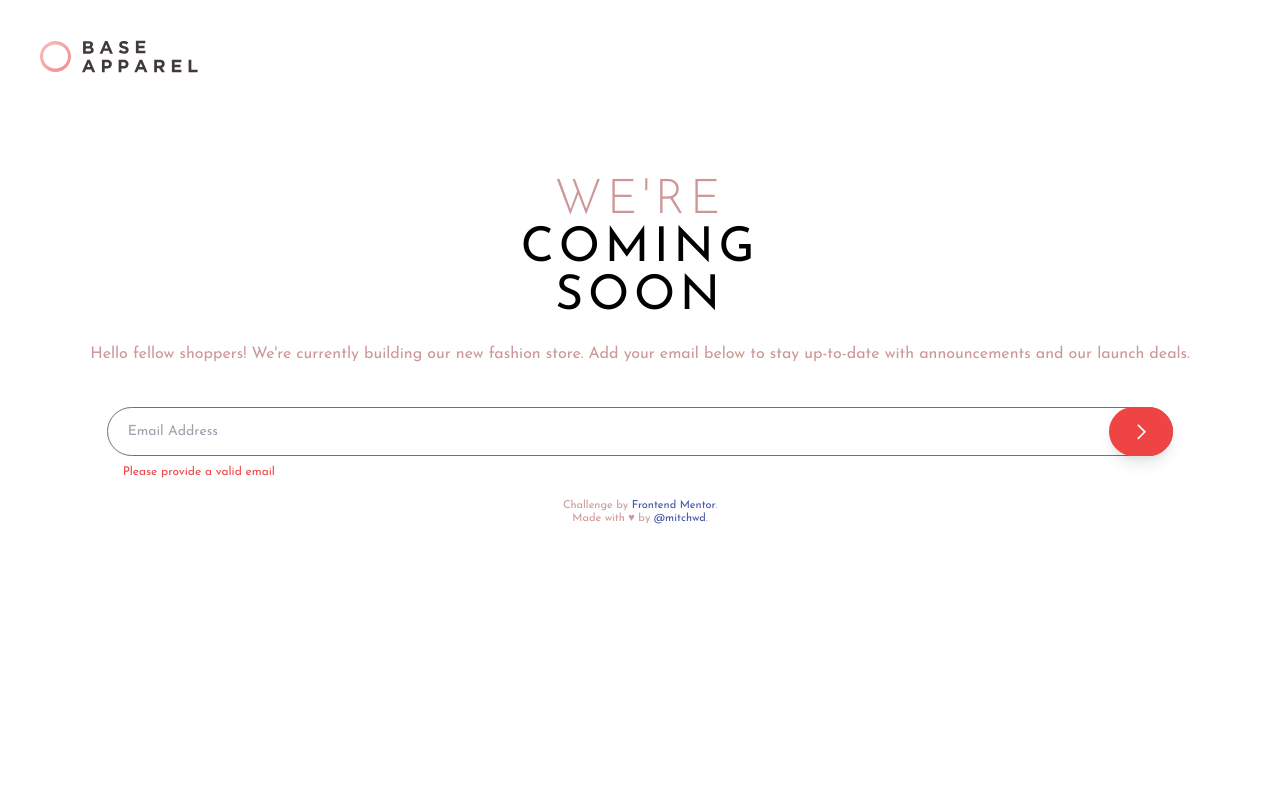
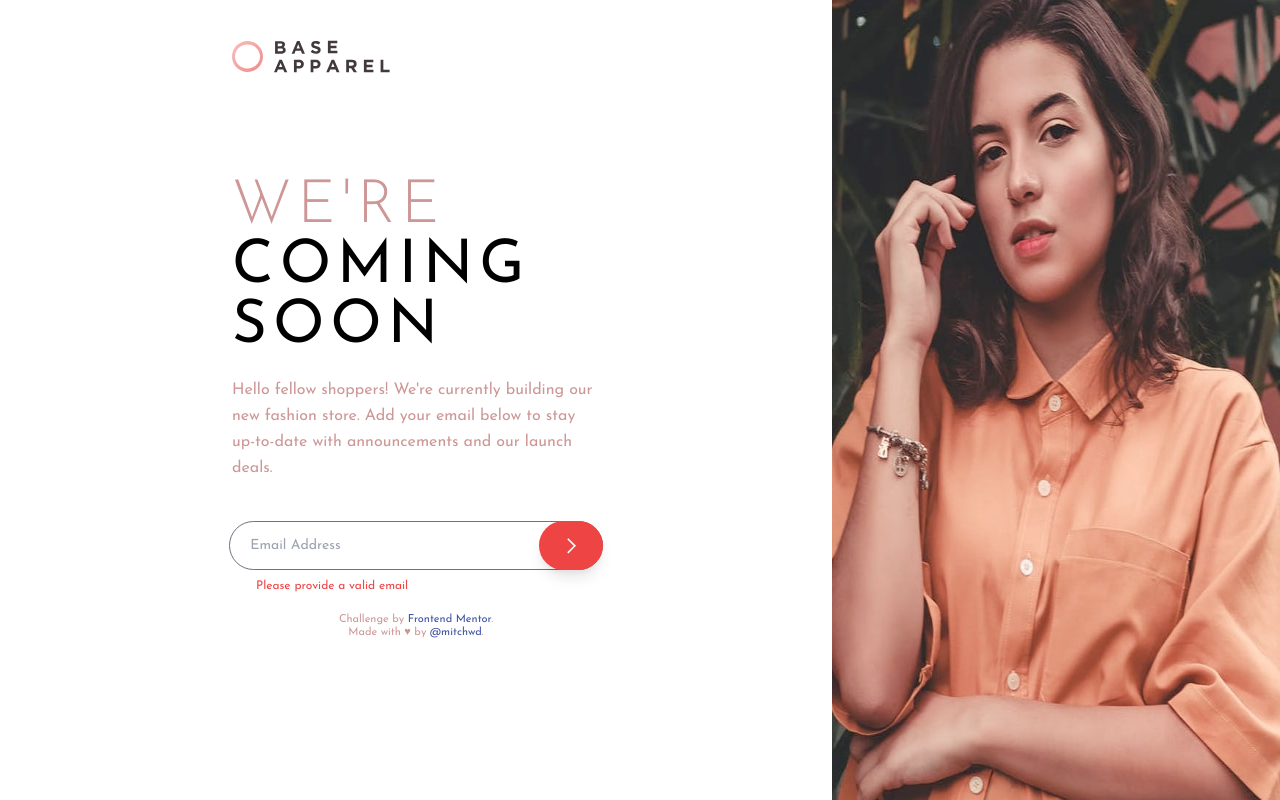
Before and after one commit to mitchwd/frontend_mentor, a plain HTML site: page base-apparel-coming-soon/index.html in a window 1280 px wide. Drawn offline with nearby package versions, Linux system fonts and the light colour scheme.

Commit message:
Add desktop design and styling

```diff
--- a/base-apparel-coming-soon/index.html
+++ b/base-apparel-coming-soon/index.html
@@ -29,25 +29,29 @@
     </style>
   </head>
 
-  <body class="container mx-auto">
+  <body>
+    <div class="flex h-full">
+      <div class="flex-1 container mx-auto lg:ml-48 lg:mr-48">
         <header class="w-full p-10">
           <img src="images/logo.svg" alt="Base Apparel Logo" />
         </header>
 
         <img
           src="images/hero-mobile.jpg"
-      class="w-full md:hidden"
+          class="w-full lg:hidden"
           alt="Hero image of a woman win a peach shirt"
         />
 
-    <h1 class="text-5xl text-center uppercase font-light tracking-widest pt-16">
+        <h1
+          class="pl-10 text-5xl lg:text-6xl text-center lg:text-left uppercase font-light tracking-widest pt-16"
+        >
           We're<br />
           <span class="font-normal text-black">coming<br />soon</span>
         </h1>
 
-    <p class="pt-5 leading-relaxed text-center p-10">
-      Hello fellow shoppers! We're currently building our new fashion store. Add your email below to
-      stay up-to-date with announcements and our launch deals.
+        <p class="pt-5 p-10 leading-relaxed text-center lg:text-left">
+          Hello fellow shoppers! We're currently building our new fashion store. Add your email
+          below to stay up-to-date with announcements and our launch deals.
         </p>
 
         <form action="#" class="w-10/12 mx-auto text-sm">
@@ -58,8 +62,10 @@
               required
               class="block w-full rounded-full border border-gray-500 px-5 p-4 text-black leading-none"
             />
-        <button type="submit"
-        href="#" class="absolute inset-y-0 right-0 flex items-center px-6 text-gray-700 bg-red-500 rounded-full shadow-lg"
+            <button
+              type="submit"
+              href="#"
+              class="absolute inset-y-0 right-0 flex items-center px-6 text-gray-700 bg-red-500 rounded-full shadow-lg"
             >
               <svg
                 class="fill-current h-4 w-4"
@@ -68,11 +74,10 @@
               >
                 <path fill="none" stroke="#FFF" stroke-width="2" d="M1 1l8.836 8.836L1 18.671" />
               </svg>
-        </div>
             </button>
-      <p class="pl-4 pt-2 text-red-500 text-xs">Please provide a valid email</p>
           </div>
         </form>
+        <p class="pl-16 pt-2 text-red-500 text-xs">Please provide a valid email</p>
 
         <footer class="pt-5">
           <p class="attribution">
@@ -82,5 +87,14 @@
             Made with &hearts; by <a href="http://www.mitchwd/">@mitchwd</a>.
           </p>
         </footer>
+      </div>
+      <div class="flex-1 hidden lg:block">
+        <img
+          src="images/hero-desktop.jpg"
+          class="h-screen hidden lg:block"
+          alt="Hero image of a woman win a peach shirt"
+        />
+      </div>
+    </div>
   </body>
 </html>
```
Lines whose indentation alone changed are shown as unchanged.
